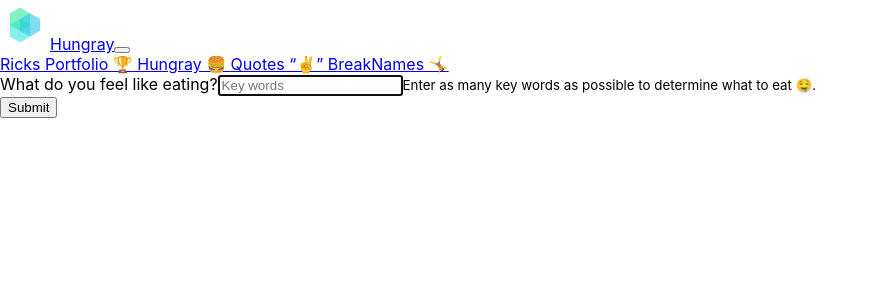
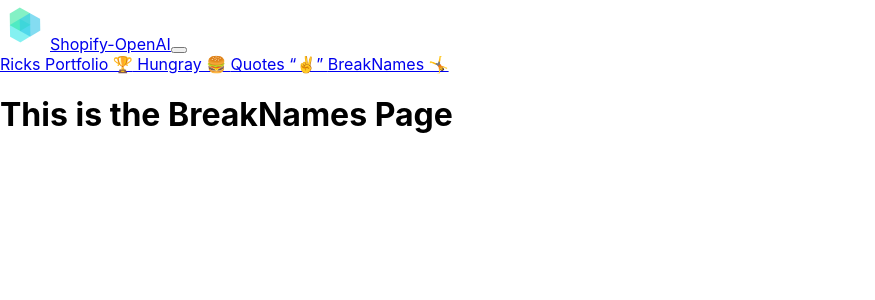
Before and after one commit to rickstylz01/OpenAI, a React (Create React App) app: page /breaknames in a window 1280 px wide. Shown: the top 300 px of the page, without its empty margins (0-875 px from the left). Built offline with nearby package versions, Linux system fonts and the light colour scheme; the HTML template or start-up script is replaced by a standard one.

Commit message:
add link to home page on brand logo in navbar

```diff
--- a/src/App.js
+++ b/src/App.js
@@ -1,16 +1,27 @@
 import {Container} from "react-bootstrap";
-import SubmissionForm from "./components/SubmissionForm";
+import Hungray from "./components/Hungray";
 import Navigation from "./components/Navigation";
-import {BrowserRouter as Routes, } from "react-router-dom";
+import Quotes from "./components/Quotes";
+import BreakNames from "./components/BreakNames";
+import Home from "./components/Home";
+import { BrowserRouter as Router, Routes, Route } from "react-router-dom";
+
 
 function App() {
   return (
-    <div className="App">
-      <Navigation />
-      <Container>
-        <SubmissionForm />
-      </Container>
-    </div>
+    <Router>
+      <div className="App">
+        <Navigation />
+          <Container>
+            <Routes>
+              <Route path="/" exact element={<Home />} />
+              <Route path="/hungray" element={<Hungray />} />
+              <Route path="/quotes" element={<Quotes />} />
+              <Route path="/breaknames" element={<BreakNames />} />
+            </Routes>
+          </Container>
+      </div>
+    </Router>
   );
 }
 
--- /dev/null
+++ b/src/components/BreakNames.js
@@ -0,0 +1,11 @@
+import React from "react";
+
+const BreakNames = () => {
+  return (
+    <div>
+      <h1>This is the BreakNames Page</h1>
+    </div>
+  )
+}
+
+export default BreakNames;
--- /dev/null
+++ b/src/components/Home.js
@@ -0,0 +1,11 @@
+import React from "react";
+
+const Home = () => {
+  return (
+    <div>
+      <h1>This is the Home Page</h1>
+    </div>
+  )
+}
+
+export default Home;
--- a/src/components/SubmissionForm.js
+++ b/src/components/Hungray.js
@@ -2,7 +2,7 @@ import React, {useState} from 'react';
 import { useRef, useEffect } from "react";
 import {Button, Form} from "react-bootstrap";
 
-const SubmissionForm = () => {
+const Hungray = () => {
   const searchRef = useRef();
   const [state, setState] = useState();
 
@@ -49,4 +49,4 @@ const SubmissionForm = () => {
   );
 }
 
-export default SubmissionForm;
+export default Hungray;
--- a/src/components/Navigation.js
+++ b/src/components/Navigation.js
@@ -13,8 +13,10 @@ const Navigation = () => {
         collapseOnSelect
       >
         <Navbar.Brand href="/">
-          <img src={logo} alt="custom logo" width="50px" />
-          Hungray
+          <Nav.Link href="/">
+            <img src={logo} alt="custom logo" width="50px" />
+            Shopify-OpenAI
+          </Nav.Link>
         </Navbar.Brand>
 
         <Navbar.Toggle />
@@ -22,9 +24,9 @@ const Navigation = () => {
         <Navbar.Collapse>
           <Nav>
             <Nav.Link href="#">Ricks Portfolio 🏆</Nav.Link>
-            <Nav.Link href="Hungray"> Hungray 🍔 </Nav.Link>
-            <Nav.Link href="Quotes"> Quotes “✌” </Nav.Link>
-            <Nav.Link href="BreakNames"> BreakNames 🤸 </Nav.Link>
+            <Nav.Link href="hungray"> Hungray 🍔 </Nav.Link>
+            <Nav.Link href="quotes"> Quotes “✌” </Nav.Link>
+            <Nav.Link href="breaknames"> BreakNames 🤸 </Nav.Link>
           </Nav>
         </Navbar.Collapse>
       </Navbar>
--- /dev/null
+++ b/src/components/Quotes.js
@@ -0,0 +1,11 @@
+import React from "react";
+
+const Quotes = () => {
+  return (
+    <div>
+      <h1>This is the Quotes Page</h1>
+    </div>
+  )
+}
+
+export default Quotes;
```
